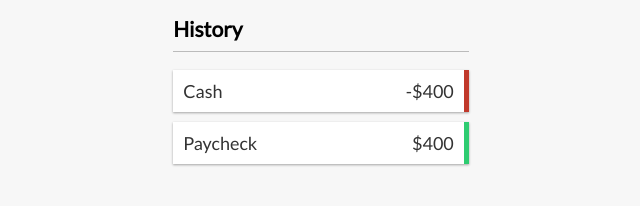
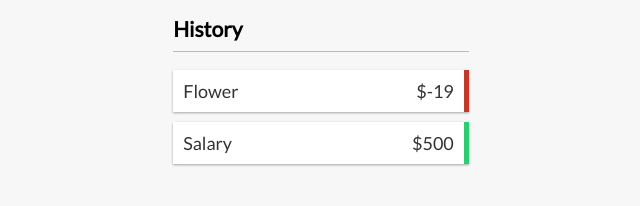
Before and after one commit to vikrantmalla/expense-tracker, a Vue app: page / in a window 1280 px wide. Shown: the part 268-474 px from the top of the page, without its empty margins (319-959 px from the left). Built offline with nearby package versions, Linux system fonts and the light colour scheme.

Commit message:
feat: add a transaction list in component

```diff
--- a/src/App.vue
+++ b/src/App.vue
@@ -6,7 +6,7 @@
   <main>
     <TotalBalance />
     <IncomeExpense />
-    <TransactionList />
+    <TransactionList :transactions="transactions" />
     <AddTransaction />
   </main>
 </template>
@@ -18,4 +18,13 @@
 import IncomeExpense from './components/IncomeExpense.vue';
 import TransactionList from './components/TransactionList.vue';
 import AddTransaction from "./components/AddTransaction.vue"
+
+import { ref } from 'vue';
+
+const transactions = ref(
+  [
+    { id: 1, text: "Flower", amount: -19 },
+    { id: 1, text: "Salary", amount: 500 },
+  ]
+)
 </script>
--- a/src/components/TransactionList.vue
+++ b/src/components/TransactionList.vue
@@ -1,13 +1,27 @@
 <template>
     <h3>History</h3>
     <ul id="list" class="list">
-        <li class="minus">
-            Cash <span>-$400</span>
-            <button class="delete-btn"> x </button>
-        </li>
-        <li class="plus">
-            Paycheck <span>$400</span>
-            <button class="delete-btn"> x </button>
-        </li>
-    </ul>
+    <li
+      v-for="transaction in transactions"
+      :key="transaction.id"
+      :class="transaction.amount < 0 ? 'minus' : 'plus'"
+    >
+      {{ transaction.text }} <span>${{ transaction.amount }}</span
+      ><button class="delete-btn" @click="deleteTransaction(transaction.id)">
+        x
+      </button>
+    </li>
+  </ul>
 </template>
+
+
+<script setup>
+import { defineProps } from 'vue';
+
+const props = defineProps({
+    transactions: {
+        type: Array,
+        required: true,
+    },
+});
+</script>
```
